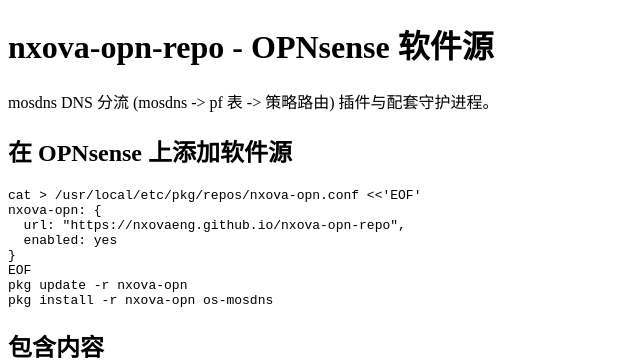
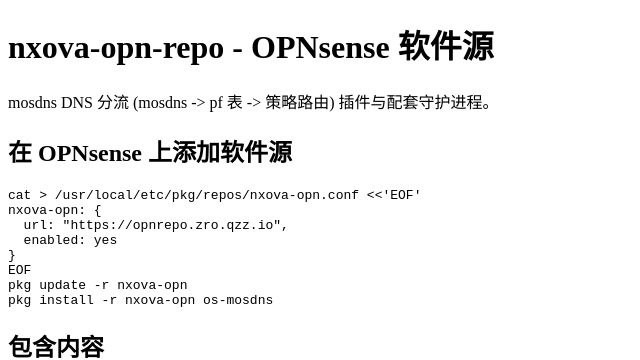
Before and after one commit to nxovaeng/nxova-opn-repo, a plain HTML site: page autobuild/index.html in a window 1280 px wide. Shown: the top 360 px of the page, without its empty margins (0-640 px from the left). Drawn offline with Linux system fonts and the light colour scheme.

Commit message:
os-mosdns: add forms XML, harden templates, custom domain
- add forms/{general,forward,pfalias,pfaliasd}.xml (IndexController
  getForm() needs them; missing forms crashed the settings page)
- model: <mask> -> <Mask> (canonical case)
- templates: default missing mosdns section to {} so
  'configctl template reload' never ERRs on a fresh/broken config
  (Jinja2 raises on chained access like OPNsense.mosdns.general
  when the section is absent)
- publish repo at opnrepo.zro.qzz.io (gh-pages cname + index.html)

```diff
--- a/autobuild/index.html
+++ b/autobuild/index.html
@@ -7,7 +7,7 @@
 <h2>在 OPNsense 上添加软件源</h2>
 <pre>cat &gt; /usr/local/etc/pkg/repos/nxova-opn.conf &lt;&lt;'EOF'
 nxova-opn: {
-  url: "https://nxovaeng.github.io/nxova-opn-repo",
+  url: "https://opnrepo.zro.qzz.io",
   enabled: yes
 }
 EOF
```
Also changed, not shown: 9 other files.
